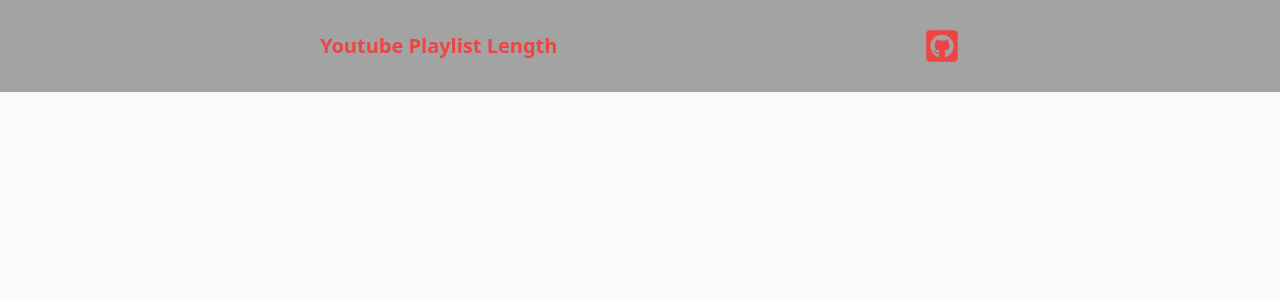
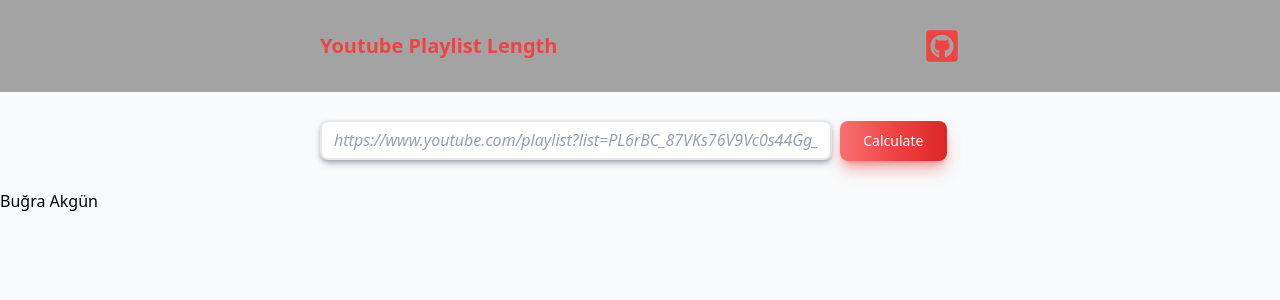
Before and after one commit to bugraakgun/youtube-playlist-duration-calculator-react-redux, a React (Create React App) app: page / in a window 1280 px wide. Shown: the top 300 px of the page. Built offline with nearby package versions, Linux system fonts and the light colour scheme.

Commit message:
Add Main component

```diff
--- a/package.json
+++ b/package.json
@@ -6,6 +6,7 @@
     "@testing-library/jest-dom": "^5.16.5",
     "@testing-library/react": "^13.4.0",
     "@testing-library/user-event": "^13.5.0",
+    "axios": "^1.4.0",
     "react": "^18.2.0",
     "react-dom": "^18.2.0",
     "react-icons": "^4.9.0",
--- a/src/App.js
+++ b/src/App.js
@@ -1,8 +1,13 @@
+import Footer from "./components/Footer";
 import Header from "./components/Header";
+import Main from "./components/Main";
+
 function App() {
   return (
     <div className="bg-gray-50 w-screen h-screen">
       <Header />
+      <Main />
+      <Footer />
     </div>
   );
 }
--- /dev/null
+++ b/src/components/Main.js
@@ -0,0 +1,69 @@
+import axios from "axios";
+import React, { useState } from "react";
+import Result from "./Result";
+
+const key = process.env.REACT_APP_API_KEY;
+
+export default function Main() {
+  const [link, setLink] = useState("");
+  const [errorMessage,setErrorMessage] = useState('');
+  const [videoIds, setVideoIds] = useState(null);
+  const [playlistId, setPlaylistId] = useState(null);
+  const fetchPlaylist = async () => {
+    if(!link?.length){
+      setErrorMessage("URL cannot be left blank");
+      return;
+    }
+    let url = '';
+    try {
+      url = new URL(link);
+      setErrorMessage(null);
+    } catch (e) {
+      setErrorMessage(e.message);
+      return;
+    }
+
+    const playlistId = url.searchParams.get("list");
+    setPlaylistId(playlistId);
+    var numOfPage = 0;
+    var i = 0;
+    var nextPageToken = "";
+    do{
+    await axios
+      .get(
+        `https://youtube.googleapis.com/youtube/v3/playlistItems?part=contentDetails&playlistId=${playlistId}&key=${key}&maxResults=50&pageToken=${nextPageToken}`
+      )
+      .then((response) => {
+        setVideoIds(response.data);
+        setErrorMessage(null);
+        nextPageToken = response.data.nextPageToken;
+        numOfPage = Math.ceil(response.data.pageInfo.totalResults / response.data.pageInfo.resultsPerPage);
+      })
+      .catch((error)=>{
+        setErrorMessage(error.message);
+      });
+      i++;
+    }
+    while(i < numOfPage);
+  };
+
+  return (
+    <div className="px-80 py-7">
+      <div className="container mb-9">
+        <input
+          type="text"
+          placeholder="https://www.youtube.com/playlist?list=PL6rBC_87VKs76V9Vc0s44Gg_Q6qObZrFY"
+          className="placeholder:italic placeholder:text-slate-400 border-2 rounded-lg py-1.5 px-3 w-4/5 shadow-md shadow-gray-500/50 focus:outline-1 focus:outline-red-500"
+          onChange={(e) => setLink(e.target.value)}
+        />
+        <button
+          type="button"
+          className="text-white bg-gradient-to-r from-red-400 via-red-500 to-red-600 hover:bg-gradient-to-br focus:ring-4 focus:outline-none focus:ring-red-300  shadow-lg shadow-red-500/50   font-medium rounded-lg text-sm px-5 py-2.5 text-center ml-2 w-1/6"
+          onClick={fetchPlaylist}
+        >
+          Calculate
+        </button>
+      </div>
+    </div>
+  );
+}
```
Also changed, not shown: 2 other files (tests, documents, lock files or other folders).
